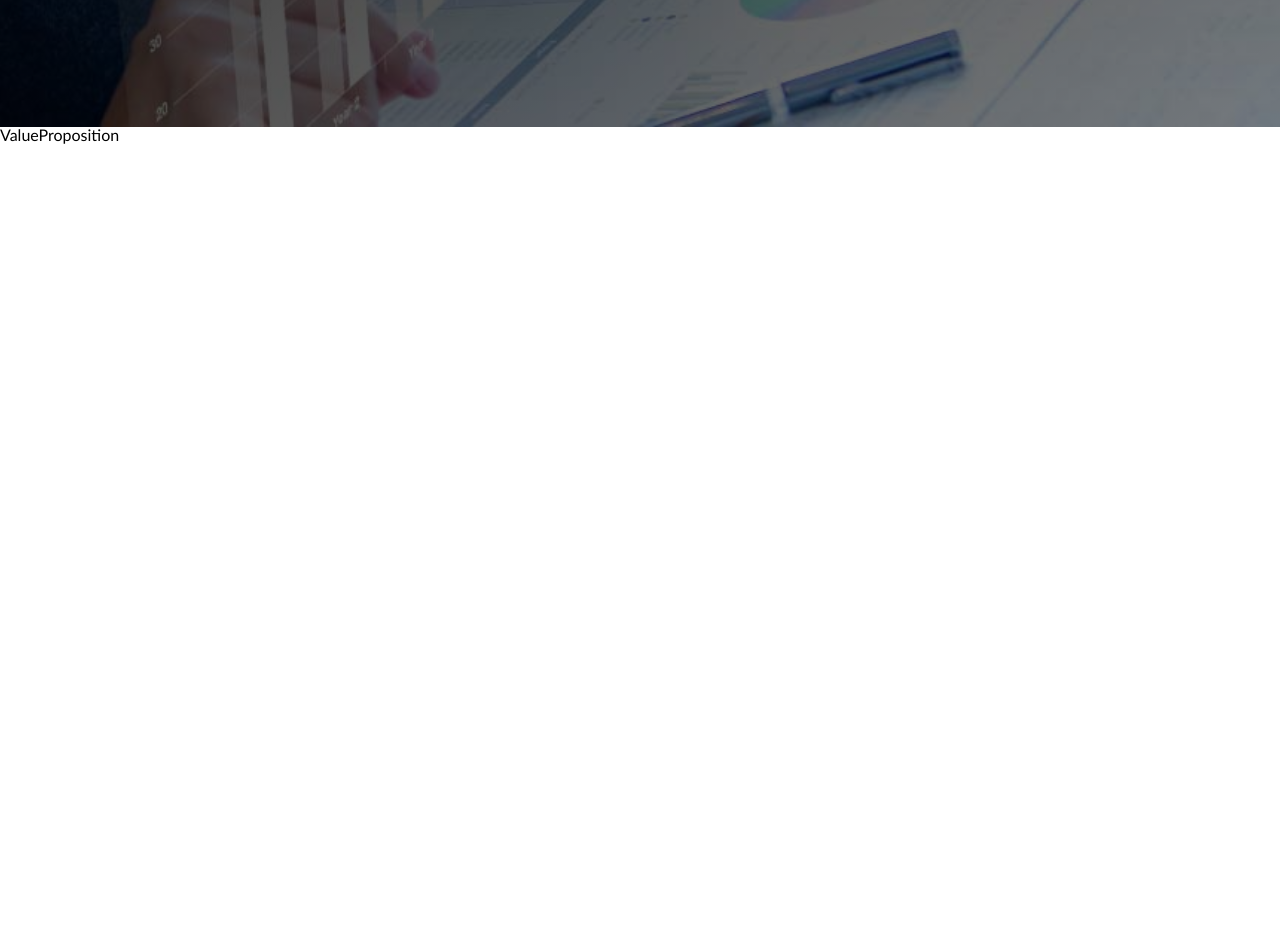
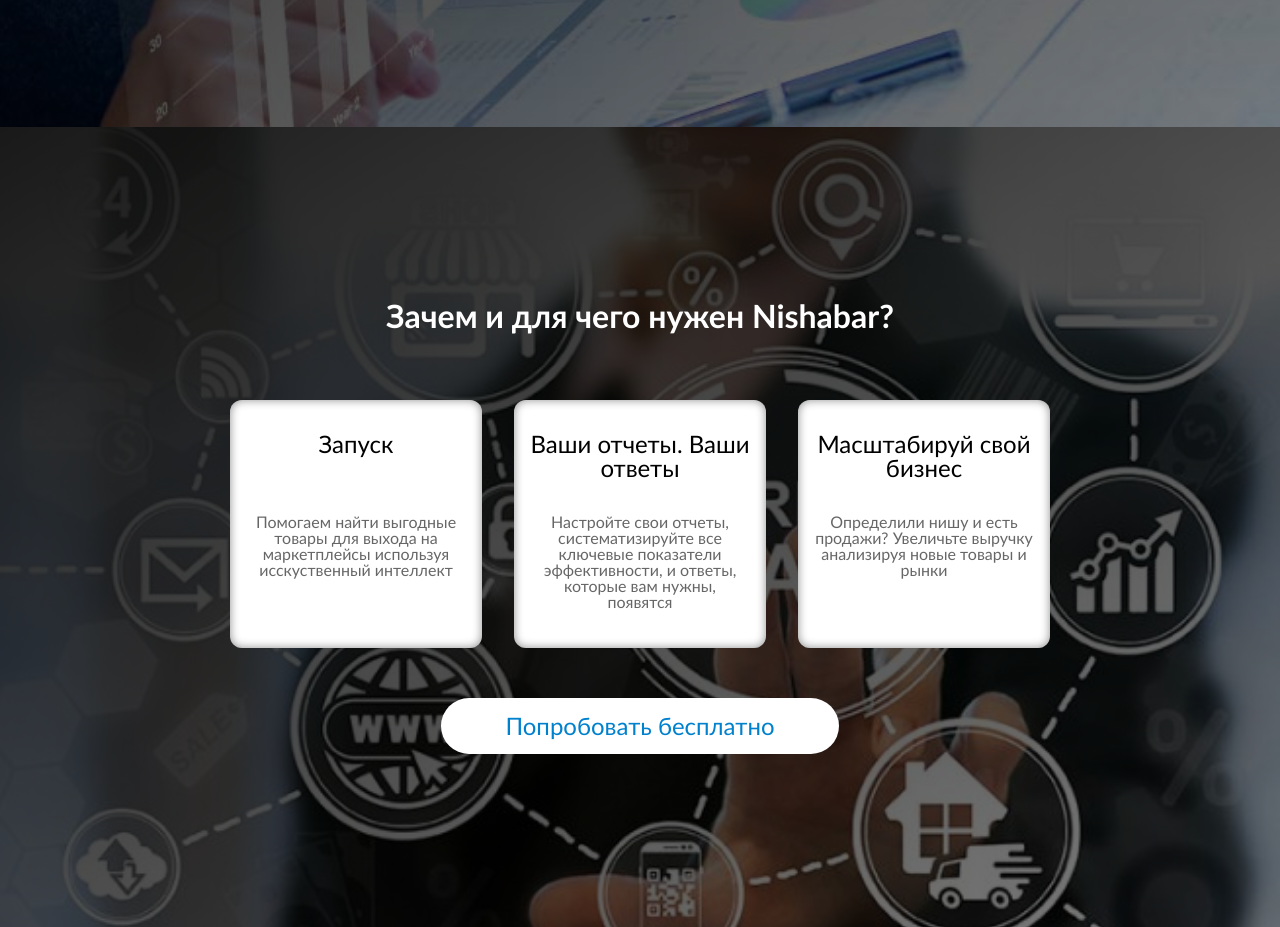
Before and after one commit to Muha-tsokotukha/Nishabar, a React (Vite) app: page / in a window 1280 px wide. Shown: the part 673-1600 px from the top of the page. Built offline with nearby package versions, Linux system fonts and the light colour scheme.

Commit message:
feat(value-proposition): layout

```diff
--- a/src/components/Header/index.jsx
+++ b/src/components/Header/index.jsx
@@ -12,8 +12,7 @@
       />
 
       <nav className={styles.header_links}>
-        <a href="#">Почему Nishabar</a>
-        <a href="#">Цены</a>
+        <a href="#whyus">Почему Nishabar</a>
         <a href="#">Контакты</a>
       </nav>
 
--- a/src/components/ValueProposition/index.jsx
+++ b/src/components/ValueProposition/index.jsx
@@ -1,5 +1,40 @@
 import styles from "./styles.module.css";
 
+const valuePropositions = [
+  {
+    title: "Запуск",
+    description:
+      "Помогаем найти выгодные товары для выхода на маркетплейсы используя исскуственный интеллект",
+  },
+  {
+    title: "Ваши отчеты. Ваши ответы",
+    description:
+      "Настройте свои отчеты, систематизируйте все ключевые показатели эффективности, и ответы, которые вам нужны, появятся",
+  },
+  {
+    title: "Масштабируй свой бизнес",
+    description:
+      "Определили нишу и есть продажи? Увеличьте выручку анализируя новые товары и рынки",
+  },
+];
+
 export const ValueProposition = () => {
-  return <section className={styles.value}>ValueProposition</section>;
+  return (
+    <section className={styles.value} id="whyus">
+      <h2 className={styles.value_title}>Зачем и для чего нужен Nishabar?</h2>
+
+      <section className={styles.value_list}>
+        {valuePropositions.map(({ title, description }) => (
+          <div key={title} className={styles.value_card}>
+            <h2 className={styles.value_card__title}>{title}</h2>
+            <p className={styles.value_card__description}>{description}</p>
+          </div>
+        ))}
+      </section>
+
+      <a href="#" className={styles.cta_btn}>
+        Попробовать бесплатно
+      </a>
+    </section>
+  );
 };
--- a/src/components/ValueProposition/styles.module.css
+++ b/src/components/ValueProposition/styles.module.css
@@ -1,6 +1,110 @@
 .value {
   height: 100vh;
+  scroll-snap-align: start;
+  scroll-margin-top: 30px;
 
-  scroll-snap-align: start;
-  scroll-margin-top: 80px;
+  display: flex;
+  align-items: center;
+  justify-content: center;
+  flex-direction: column;
+
+  background: linear-gradient(
+      to right bottom,
+      rgba(0, 0, 0, 0.9),
+      rgba(0, 0, 0, 0.5)
+    ),
+    url("../../../assets/proposition.jpg");
+
+  background-size: cover;
+  background-position: top;
 }
+
+.value_list {
+  display: flex;
+  align-items: flex-start;
+  justify-content: center;
+  gap: 32px;
+}
+
+.value_card {
+  box-shadow: 0 0 10px 0 rgba(0, 0, 0, 0.45) inset;
+  display: flex;
+  flex-direction: column;
+  gap: 32px;
+  max-width: 220px;
+  height: 200px;
+  padding: 32px 16px 16px;
+  border-radius: 12px;
+  text-align: center;
+  background-color: white;
+  transition: transform 0.2s;
+}
+
+.value_card:hover {
+  transform: translateY(-1.5rem) scale(1.03);
+}
+
+.value_card:hover .value_card__title {
+  text-decoration: underline;
+}
+
+.value_card__title {
+  font-size: 24px;
+  height: 50px;
+}
+
+.value_card__description {
+  color: rgba(0, 0, 0, 0.6);
+}
+
+.value_title {
+  color: white;
+
+  font-size: 32px;
+  font-weight: 600;
+  height: 100px;
+  text-align: center;
+}
+
+.cta_btn {
+  font-size: 24px;
+  padding: 16px 64px;
+  background-color: white;
+  color: #0081ce;
+  border-radius: 32px;
+  text-decoration: none;
+  transition: all 0.2s;
+  display: inline-block;
+  margin-top: 50px;
+  animation: moveInBottom 1s ease-out;
+}
+
+.cta_btn:hover {
+  transform: translateY(-3px);
+  box-shadow: 0 1px 1px rgba(0, 0, 0, 0.08), 0 2px 2px rgba(0, 0, 0, 0.12),
+    0 4px 4px rgba(0, 0, 0, 0.16), 0 8px 8px rgba(0, 0, 0, 0.2);
+}
+
+.cta_btn:active {
+  transform: translateY(-1px);
+  box-shadow: 0 1px 1px rgba(0, 0, 0, 0.08), 0 1px 1px rgba(0, 0, 0, 0.12),
+    0 1px 1px rgba(0, 0, 0, 0.16), 0 4px 4px rgba(0, 0, 0, 0.2);
+}
+
+@media (max-width: 600px) {
+  .value_list {
+    flex-direction: column;
+  }
+
+  .value {
+    padding: 32px 0;
+    height: auto;
+    scroll-margin-top: 80px;
+  }
+
+  .cta_btn {
+    font-size: 16px;
+    padding: 12px 32px;
+    margin-top: 50px;
+  }
+}
--- a/src/index.css
+++ b/src/index.css
@@ -130,4 +130,5 @@
 
 html {
   scroll-snap-type: y mandatory;
+  scroll-behavior: smooth;
 }
```
Also changed, not shown: assets/proposition.jpg (added).
